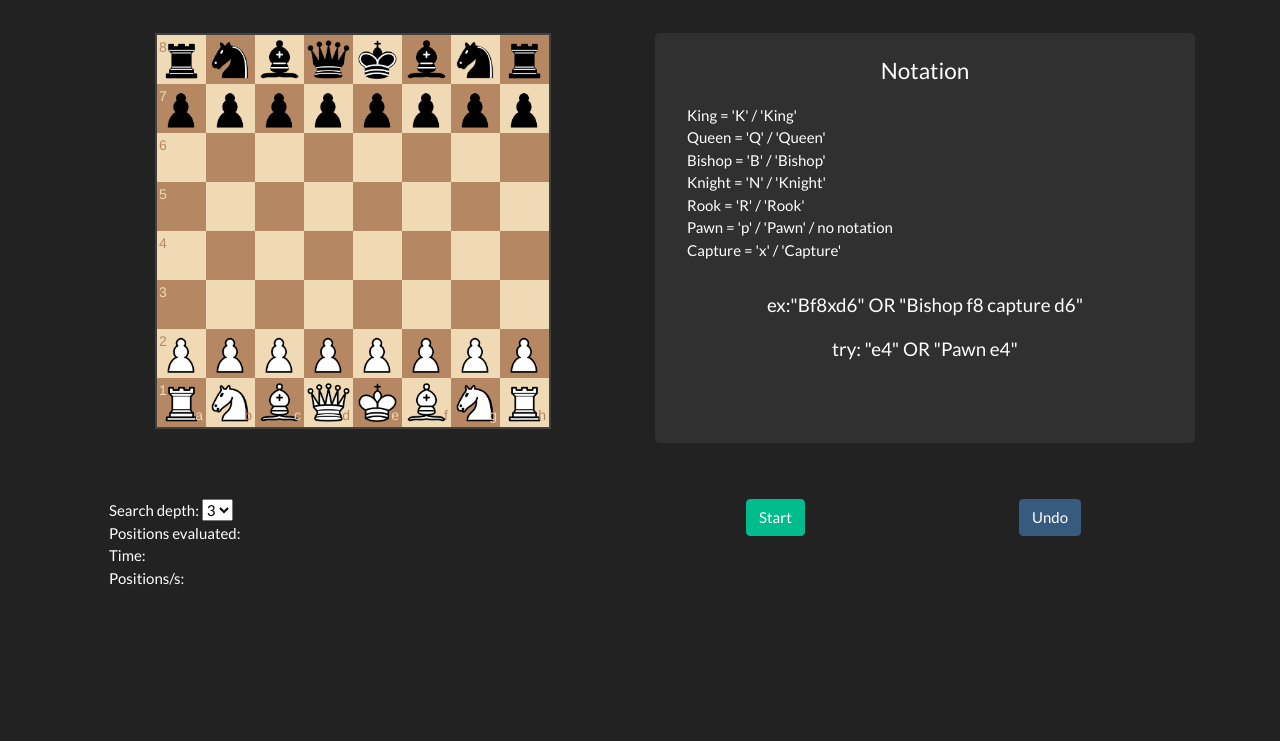
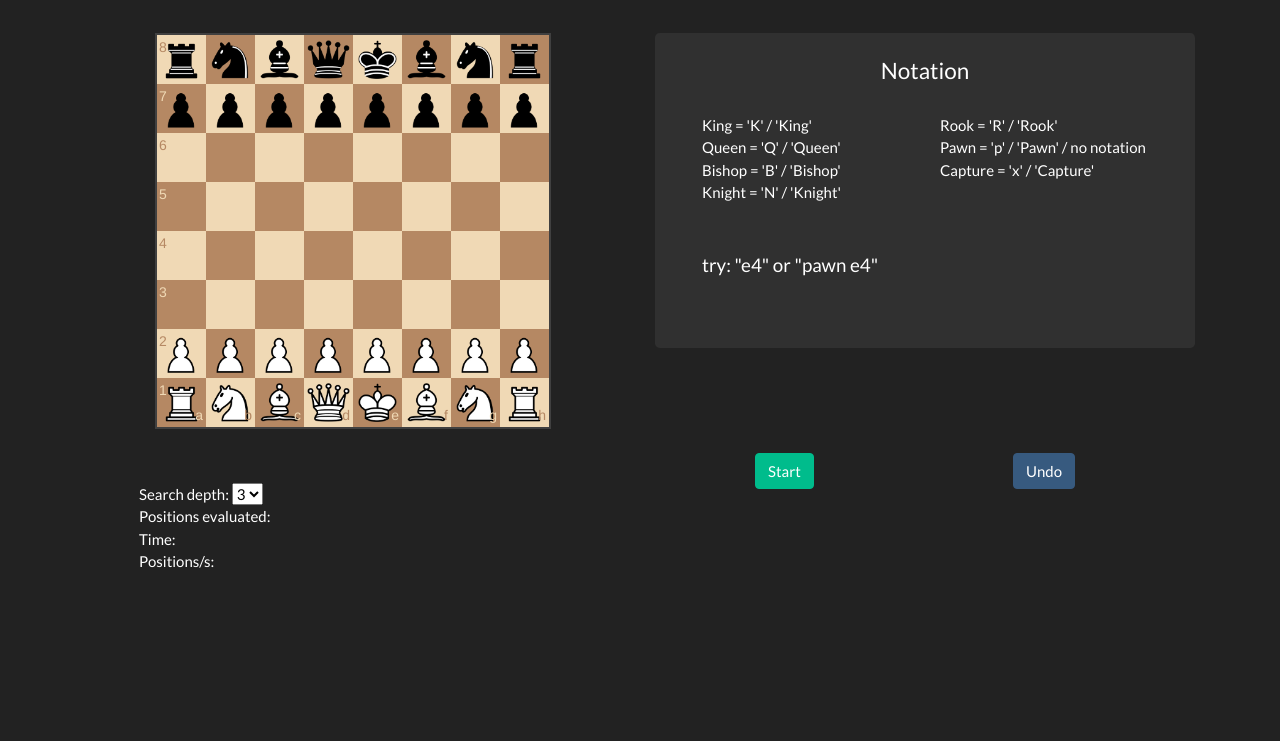
Before and after one commit to ajakucewicz/speech-command-chess, a website: page index.html in a window 1280 px wide. Shown: the part 121-862 px from the top of the page. Drawn offline with nearby package versions, Linux system fonts and the light colour scheme; some packages are replaced by stand-ins of ours; a script that the page names is missing.

Commit message:
fix index formatting

```diff
--- a/index.html
+++ b/index.html
@@ -1,9 +1,10 @@
 <!doctype html>
 <html lang="en">
+
 <head>
 
     <meta charset="UTF-8">
-    <meta name="viewport" content="width=device-width, initial-scale=1, shrink-to-fit=no">
+    <meta name="viewport" content="width=device-width, initial-scale=1, shrink-to-fit=yes">
 
 
     <!-- bootstrap css -->
@@ -12,44 +13,58 @@
     <link rel="stylesheet" href="style.css">
 
 </head>
+
 <body>
+<div class="container">
 
+    <div class="row justify-content-center p-5">  <!-- row1-->
 
-<div class="container">
-    <div class="row justify-content-center p-5">
-        <h1>Speech Command Chess</h1>
+        <div class="col">
+            <h1 style= 'text-align: center'>Speech Command Chess</h1>
         </div>
-    <div class="row justify-content-center">
-        <div class="col-6">
+
+    </div>
+
+    <div class="row justify-content-center"> <!-- row2-->
+
+        <div class="col col-lg-6"> <!-- row2 col1-->
             <div id="board" class="board"></div>
         </div>
-        <div class="col-6">
+
+        <div class="col col-lg-6"> <!-- row2 col2-->
             <div class="jumbotron">
 
                 <div class="container">
+
                     <div class="row justify-content-center">
-                <h4 style = 'margin-top: -40px; margin-bottom: 20px;'>Notation</h4>
+                        <h4 style = 'margin-top: -40px; margin-bottom: 30px;'>Notation</h4>
                     </div>
 
                     <div class="row">
+
+                        <div class="col-6">
                             <ul class="list-unstyled" style = "text-align: left; margin-bottom: 30px;">
                                 <li>King = 'K' / 'King'</li>
-                    <li>Queen = 'Q' / 'Queen' </li>
+                                <li>Queen = 'Q' / 'Queen'</li>
                                 <li>Bishop = 'B' / 'Bishop'</li>
                                 <li>Knight = 'N' / 'Knight'</li>
+                            </ul>
+                        </div>
+
+                        <div class="col-6">
+
+                            <ul class="list-unstyled" style = "text-align: left; margin-bottom: 30px;">
                                 <li>Rook = 'R' / 'Rook'</li>
                                 <li>Pawn = 'p' / 'Pawn' / no notation</li>
                                 <li>Capture = 'x' / 'Capture'</li>
                             </ul>
+
+                        </div>
                     </div>
 
-                <div class="row justify-content-center">
-                    <p class="lead">ex:"Bf8xd6" OR "Bishop f8 capture d6"<br></p>
-                    <p class="lead">try: "e4" OR "Pawn e4"</p>
-
-                </div>
-
-
+                    <div class="row justify-content-left" style="margin-left: 0px; margin-top:20px">
+                        <h5>try: "e4" or "pawn e4"</h5>
+                        <!-- <h5>ex: "Bf8xd6" / "Bishop f8 capture d6"</h5> -->
                     </div>
 
                 </div>
@@ -57,10 +72,9 @@
         </div>
     </div>
 
-<div class="container">
-    <div class="row p-4">
+    <div class="row p-4"> <!-- row3-->
 
-        <div class="col-7 text-left">
+        <div class="col-6" style='margin-left: 30px; margin-top: 30px;'>   <!-- row3 col1-->
             Search depth:
             <select id="search-depth">
                 <option value="1">1</option>
@@ -80,19 +94,21 @@
             <br>
             <div id="move-history" class="move-history">
             </div>
+
         </div>
 
-        <div class="col-3">
-        <div class=speech></div>
+        <div class="col col lg-3" style="margin-left: 70px"> <!-- row3 col2-->
+
             <button type="button" id="speech" class="btn btn-success" onclick="changeColor('red'); speechCom.start();">Start</button>
+
         </div>
 
-        <div class="col-2">
+        <div class="col col lg-3" style="margin-left: 70px"> <!-- row3 col3-->
+
             <button type="button" class="btn btn-primary" onclick="undoMove();">Undo</button>
+
         </div>
-
-
-
+    </div>
 </div>
 
     <!-- load p5, p5sound, p5 speech libraries-->
@@ -115,8 +131,6 @@
     <!-- bootstrap jQuery, popper.js, js-->
     <script src="https://cdnjs.cloudflare.com/ajax/libs/popper.js/1.14.7/umd/popper.min.js" integrity="sha384-UO2eT0CpHqdSJQ6hJty5KVphtPhzWj9WO1clHTMGa3JDZwrnQq4sF86dIHNDz0W1" crossorigin="anonymous"></script>
     <script src="https://stackpath.bootstrapcdn.com/bootstrap/4.3.1/js/bootstrap.min.js" integrity="sha384-JjSmVgyd0p3pXB1rRibZUAYoIIy6OrQ6VrjIEaFf/nJGzIxFDsf4x0xIM+B07jRM" crossorigin="anonymous"></script>
-<script>
 
-</script>
 </body>
 </html>
--- a/style.css
+++ b/style.css
@@ -16,3 +16,8 @@ h1 {
     max-height: 100px;
     overflow-y: scroll;
 }
+
+button {
+    text-align: center;
+    align-content: center;
+}
```
Lines whose indentation alone changed are shown as unchanged.
